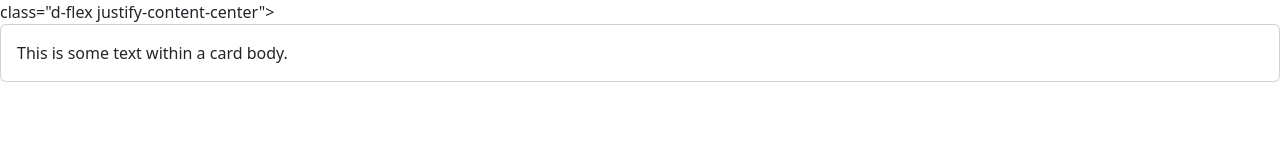
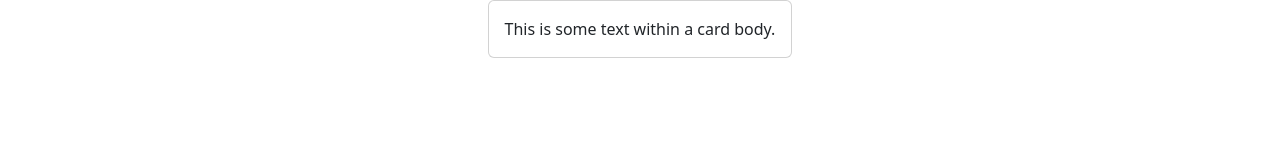
Before and after one commit to sanss29/inputbootstrap, a plain HTML site: page index.html in a window 1280 px wide. Drawn offline with nearby package versions, Linux system fonts and the light colour scheme.

Commit message:
Update index.html

```diff
--- a/index.html
+++ b/index.html
@@ -3,11 +3,11 @@
   <head>
     <meta charset="utf-8">
     <meta name="viewport" content="width=device-width, initial-scale=1">
-    <title>Bootstrap demo</title>
+    <title>Input Form</title>
     <link href="https://cdn.jsdelivr.net/npm/bootstrap@5.3.3/dist/css/bootstrap.min.css" rel="stylesheet" integrity="sha384-QWTKZyjpPEjISv5WaRU9OFeRpok6YctnYmDr5pNlyT2bRjXh0JMhjY6hW+ALEwIH" crossorigin="anonymous">
   </head>
   <body>
-    <div> class="d-flex justify-content-center">
+    <div class="d-flex justify-content-center">
       <form action="">
         <div class="card">
   <div class="card-body">
```
